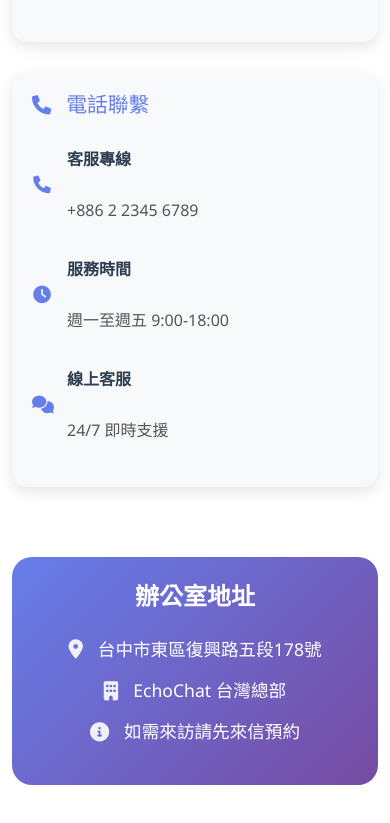
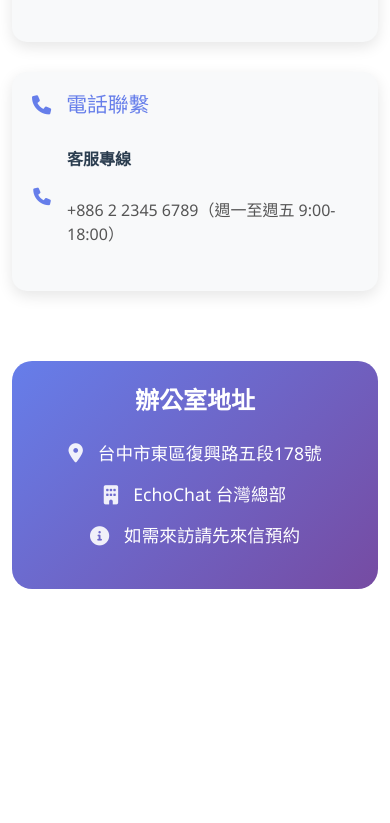
Before and after one commit to harryhsu0203/echochat-front, a website: page public/contact-us.html in a window 390 px wide. Shown: the part 1374-2197 px from the top of the page. After the commit the page ends 2003 px from the top, so only its background shows below. Drawn offline with nearby package versions, Linux system fonts and the light colour scheme.

Commit message:
Simplify phone contact card

```diff
--- a/public/contact-us.html
+++ b/public/contact-us.html
@@ -380,21 +380,7 @@
                                 <i class="fas fa-phone"></i>
                                 <div>
                                     <strong>客服專線</strong><br>
-                                    <span>+886 2 2345 6789</span>
-                                </div>
-                            </div>
-                            <div class="contact-info">
-                                <i class="fas fa-clock"></i>
-                                <div>
-                                    <strong>服務時間</strong><br>
-                                    <span>週一至週五 9:00-18:00</span>
-                                </div>
-                            </div>
-                            <div class="contact-info">
-                                <i class="fas fa-comments"></i>
-                                <div>
-                                    <strong>線上客服</strong><br>
-                                    <span>24/7 即時支援</span>
+                                    <span>+886 2 2345 6789（週一至週五 9:00-18:00）</span>
                                 </div>
                             </div>
                         </div>
```
